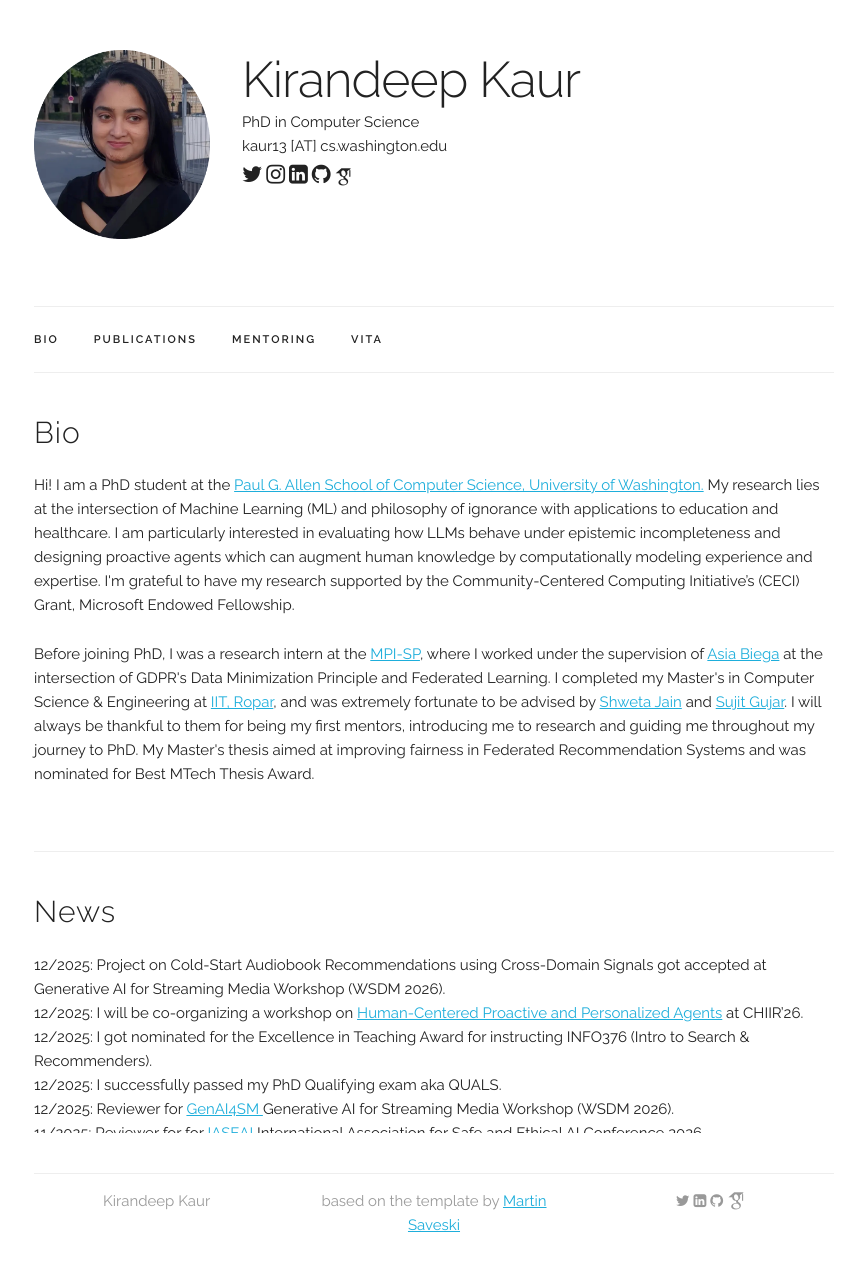
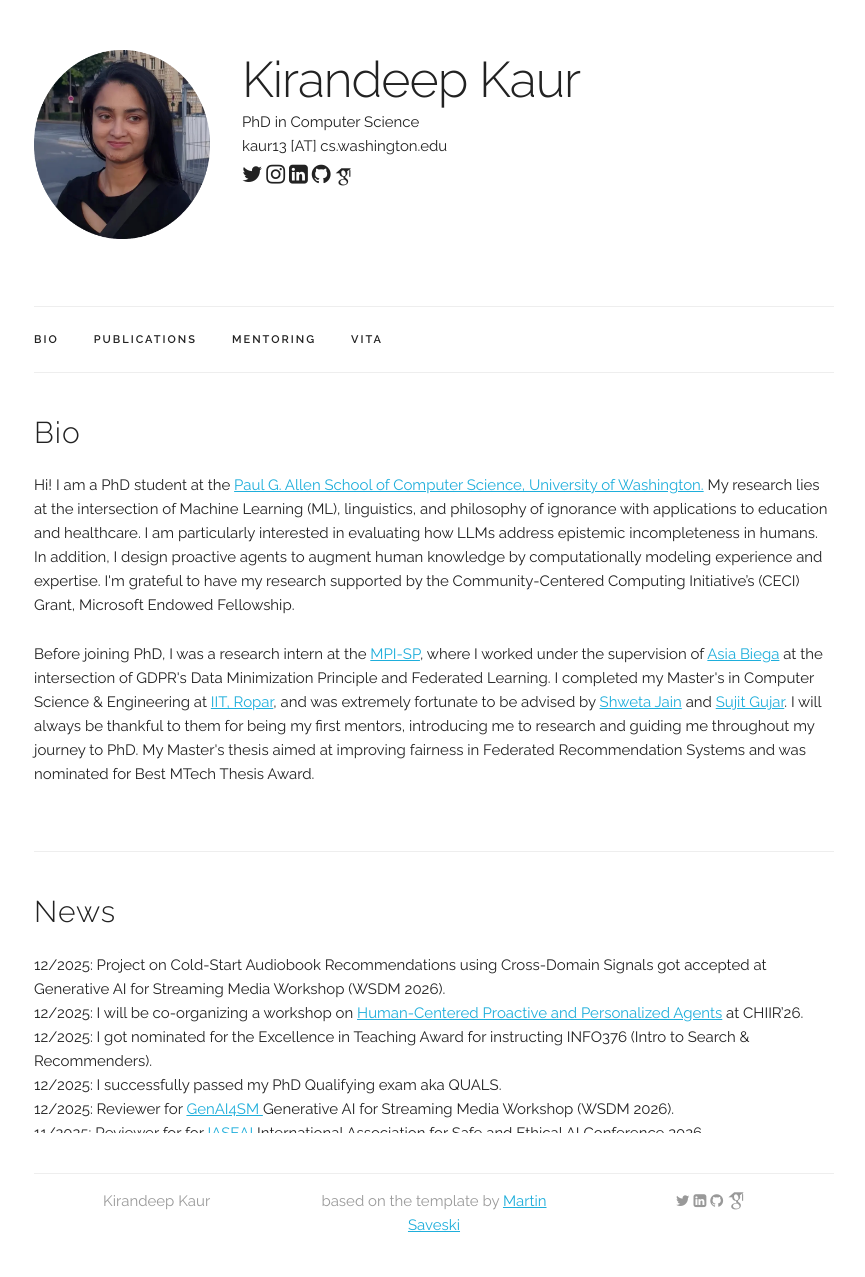
Before and after one commit to i-kiran/i-kiran.github.io, a Jekyll site: the page built from index.html, in a window 1280 px wide. Shown: the whole page, without its empty margins (206-1071 px from the left). Built offline with Jekyll 4.4.1, drawn with Linux system fonts in a browser that asks for light colours; some web fonts are replaced.

Commit message:
Update index.html

```diff
--- a/index.html
+++ b/index.html
@@ -8,8 +8,8 @@ title: Home
 
   <p>
   Hi! I am a PhD student at the <a href="https://www.cs.washington.edu/" target="_blank">Paul G. Allen School of Computer Science, University of Washington.</a>
-    My research lies at the intersection of Machine Learning (ML) and philosophy of ignorance with applications to education and healthcare.
-    I am particularly interested in evaluating how LLMs behave under epistemic incompleteness and designing proactive agents which can augment human knowledge by computationally
+    My research lies at the intersection of Machine Learning (ML), linguistics, and philosophy of ignorance with applications to education and healthcare.
+    I am particularly interested in evaluating how LLMs address epistemic incompleteness in humans. In addition, I design proactive agents to augment human knowledge by computationally
     modeling experience and expertise. I'm grateful to have my research supported by the Community-Centered Computing Initiative’s (CECI) Grant, Microsoft Endowed Fellowship.
 
   </p>
```
